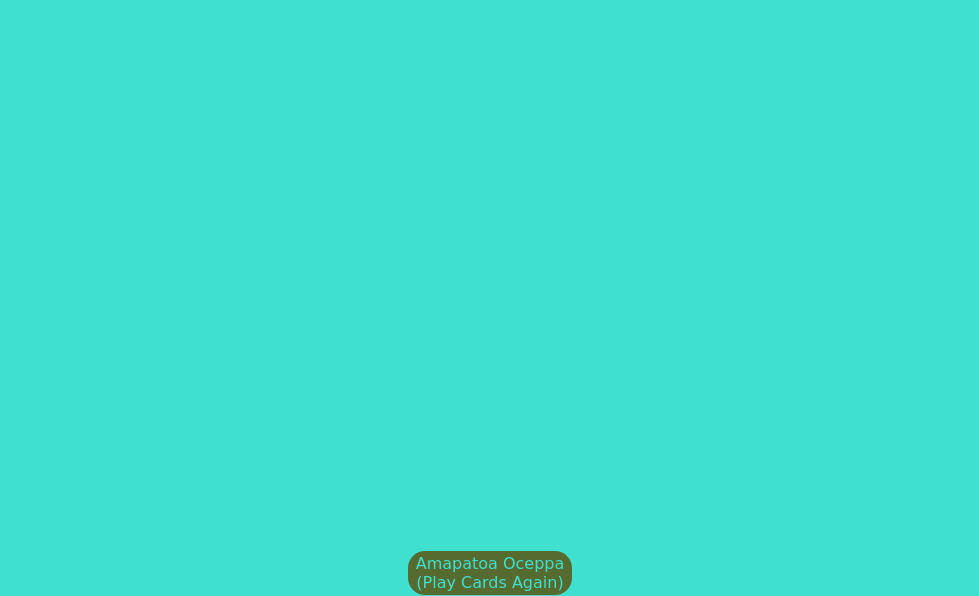
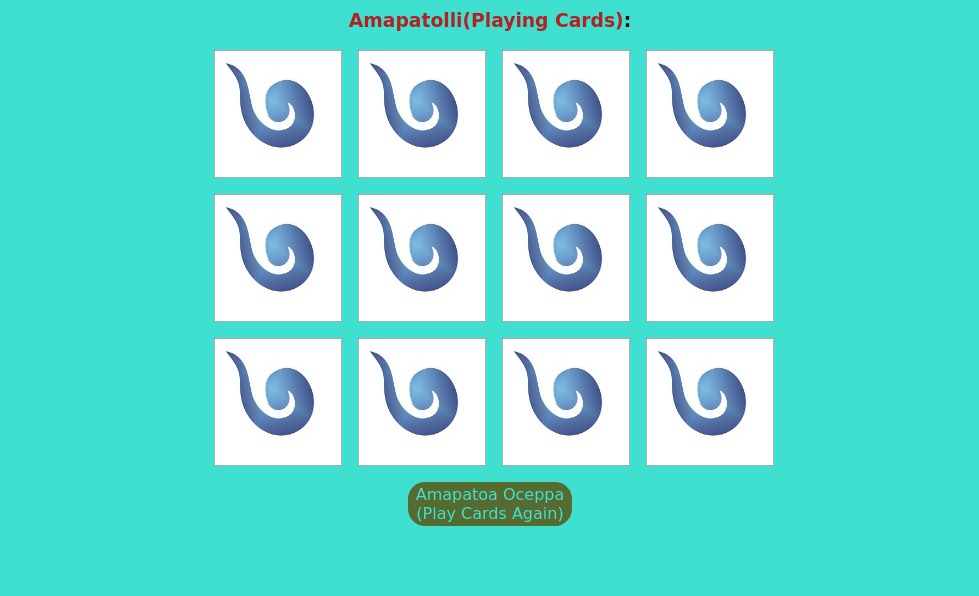
Before and after one commit to dolveda/Concentration-Game, a plain HTML site: page index.html in a window 1280 px wide. Shown: the part 204-800 px from the top of the page, without its empty margins (150-1129 px from the left). Drawn offline with Linux system fonts and the light colour scheme; a web font is replaced by a local one.

Commit message:
WIP: Add event listener and update images

```diff
--- a/index.html
+++ b/index.html
@@ -18,23 +18,19 @@
 
     <h3>Amapatolli(Playing Cards)<span>:</span></h3>
 
-    <section id="cards">
-
-        <div id="c0r2"></div>
-        <div id="c1r2"></div>
-        <div id="c2r2"></div>
-        <div id="c3r2"></div>
-
-        <div id="c0r1"></div>
-        <div id="c1r1"></div>
-        <div id="c2r1"></div>
-        <div id="c3r1"></div>
-
-        <div id="c0r0"></div>
-        <div id="c1r0"></div>
-        <div id="c2r0"></div>
-        <div id="c3r0"></div>
-
+    <section id="gameboard">
+        <div class="cards"><img src="Images/tlahtolli.png" alt="Tlahtolli, Card Back"></div>
+        <div class="cards"><img src="Images/tlahtolli.png" alt="Tlahtolli, Card Back"></div>
+        <div class="cards"><img src="Images/tlahtolli.png" alt="Tlahtolli, Card Back"></div>
+        <div class="cards"><img src="Images/tlahtolli.png" alt="Tlahtolli, Card Back"></div>
+        <div class="cards"><img src="Images/tlahtolli.png" alt="Tlahtolli, Card Back"></div>
+        <div class="cards"><img src="Images/tlahtolli.png" alt="Tlahtolli, Card Back"></div>
+        <div class="cards"><img src="Images/tlahtolli.png" alt="Tlahtolli, Card Back"></div>
+        <div class="cards"><img src="Images/tlahtolli.png" alt="Tlahtolli, Card Back"></div>
+        <div class="cards"><img src="Images/tlahtolli.png" alt="Tlahtolli, Card Back"></div>
+        <div class="cards"><img src="Images/tlahtolli.png" alt="Tlahtolli, Card Back"></div>
+        <div class="cards"><img src="Images/tlahtolli.png" alt="Tlahtolli, Card Back"></div>
+        <div class="cards"><img src="Images/tlahtolli.png" alt="Tlahtolli, Card Back"></div>
     </section>
 
     <button>Amapatoa Oceppa<br/>(Play Cards Again)</button>
--- a/main.js
+++ b/main.js
@@ -47,28 +47,64 @@ const cardChoices = [
         img: 'Images/itzcuintli.png'
     },
     {
+        card: 'itzcuintli',
+        img: 'Images/itzcuintli.png'
+    },
+    {
+        card: 'mazatl',
+        img: 'Images/mazatl.png'
+    },
+    {
         card: 'mazatl',
         img: 'Images/mazatl.png'
     }
 ]
-
-/*----- state variables -----*/
+/*----- cached elements  -----*/
+const gameBoard = document.querySelectorAll('.cards');
+const gameBoardArr = [...document.querySelectorAll('.cards')];
 
 
 
-/*----- cached elements  -----*/
+
+
+
+
+
+/*----- state variables -----*/
+let cardBacks = '';
+
+
+
 
 
 /*----- event listeners -----*/
+gameBoardArr.forEach(function(card, idx) {
+    card.addEventListener('click', function() {
+        let chosenCard = cardChoices[idx]
+        card.firstChild.setAttribute('src', chosenCard.img)
+        console.log(chosenCard.img)
+        console.log(card.firstChild)
+    })
+})
+
+
+/*----- functions -----*/
+// initialize();
+
+function randomizeCards(arr) {
+    for (let i = arr.length - 1; i > 0;  i --) {
+        const j = Math.floor(Math.random() * (i + 1));
+        [arr[i], arr[j]] = [arr[j], arr[i]];
+    }
+}
+randomizeCards(cardChoices);
+
+function  render() {
+    renderGameBoard();
+}
 
 
 
-/*----- functions -----*/
-function randomizeCards(arr) {
-    for (let i = arr.length - 1; i > 0;  i --) {
-        const j = Math.floor(Math.random() * (i + 1));
-        [arr[i], arr[j]] = [arr[j], arr[i]]
-    }
-}
-randomizeCards(cardChoices)
-console.log(cardChoices)
+
+
+// renderGameBoard()
--- a/styles.css
+++ b/styles.css
@@ -13,7 +13,7 @@ body {
 }
 
 header {
-    font-size: 8vmin;
+    font-size: 6vmin;
     font-family: 'Tillana', cursive;
     color: darkolivegreen;
     margin-top: 3vmin;
@@ -46,14 +46,14 @@ h3 > span{
     color: black;
 }
 
-#cards {
+#gameboard {
     display: grid;
-    grid-template-columns: repeat(4, 20vmin) ;
-    grid-template-rows: repeat(3, 20vmin);
+    grid-template-columns: repeat(4, 15vmin) ;
+    grid-template-rows: repeat(3, 15vmin);
     gap: 3vmin;
 }
 
-#cards > div {
+.cards {
     border: .01vmin transparent;
     border-radius: 25px;
 }
```
Also changed, not shown: Images/turquoise.png (added).
